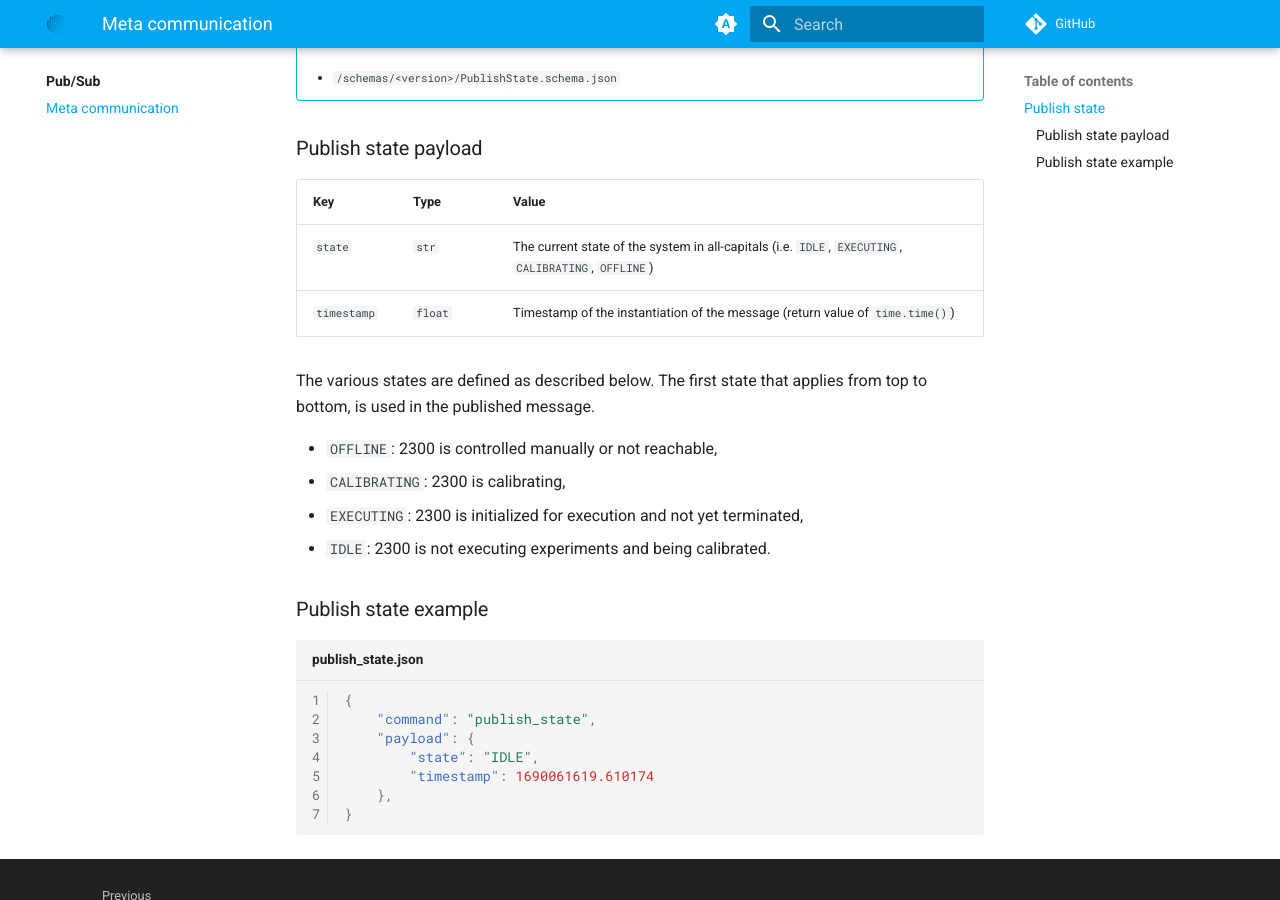
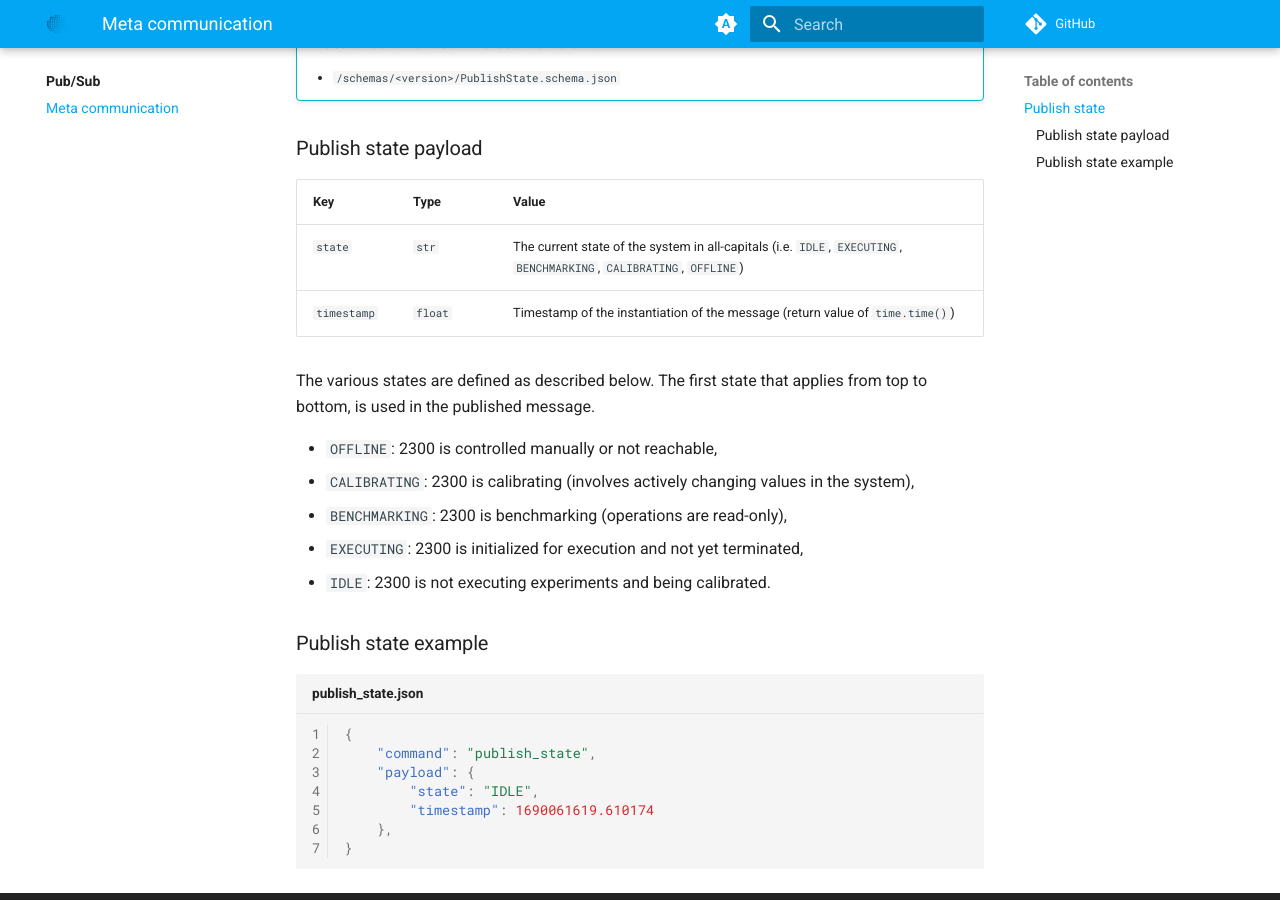
Before and after one commit to QuTech-Delft/compute-runtime-schema, an MkDocs documentation site: the page built from docs/publish/meta.md, in a window 1280 px wide and 900 px high, scrolled down 457 px. Built offline with MkDocs 1.6.1 and Material for MkDocs 9.7.7, drawn with Linux system fonts in a browser that asks for light colours; comment, search, counter and statistics services are not loaded; the version menu is left out.

Commit message:
[QI2-1872] Add BENCHMARKING to docs (#42)

```diff
--- a/docs/publish/meta.md
+++ b/docs/publish/meta.md
@@ -17,14 +17,15 @@ System 2300 publishes a state message to inform subscribers of its current state
 
 | Key | Type | Value |
 | --- | --- | --- |
-| `state` | `str` | The current state of the system in all-capitals (i.e. `IDLE`, `EXECUTING`, `CALIBRATING`, `OFFLINE`) |
+| `state` | `str` | The current state of the system in all-capitals (i.e. `IDLE`, `EXECUTING`, `BENCHMARKING`, `CALIBRATING`, `OFFLINE`) |
 | `timestamp` | `float` | Timestamp of the instantiation of the message (return value of `time.time()`) |
 
 The various states are defined as described below. The first state that applies from top to bottom, is used in the
 published message.
 
 * `OFFLINE`: 2300 is controlled manually or not reachable,
-* `CALIBRATING`: 2300 is calibrating,
+* `CALIBRATING`: 2300 is calibrating (involves actively changing values in the system),
+* `BENCHMARKING`: 2300 is benchmarking (operations are read-only),
 * `EXECUTING`: 2300 is initialized for execution and not yet terminated,
 * `IDLE`: 2300 is not executing experiments and being calibrated.
 
```
Also changed, not shown: docs/request/meta.md (+2 -1 lines).
